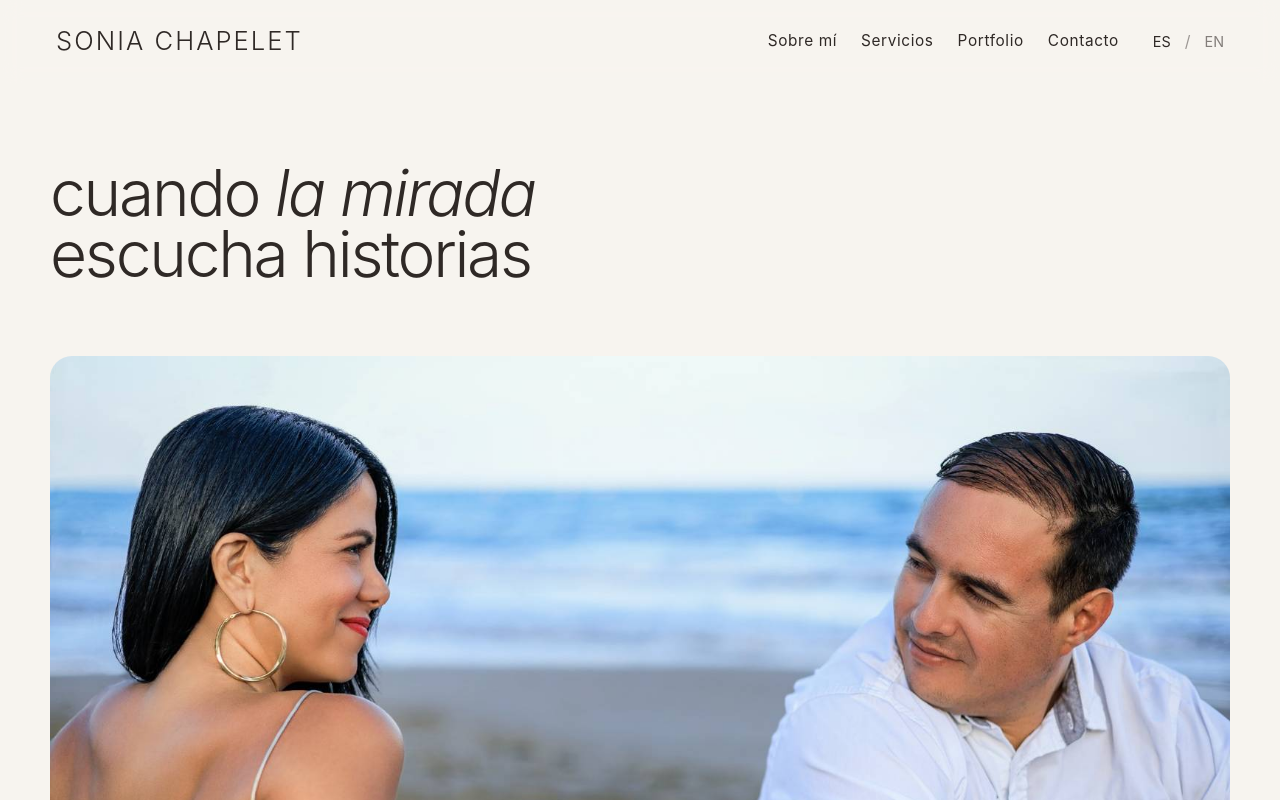
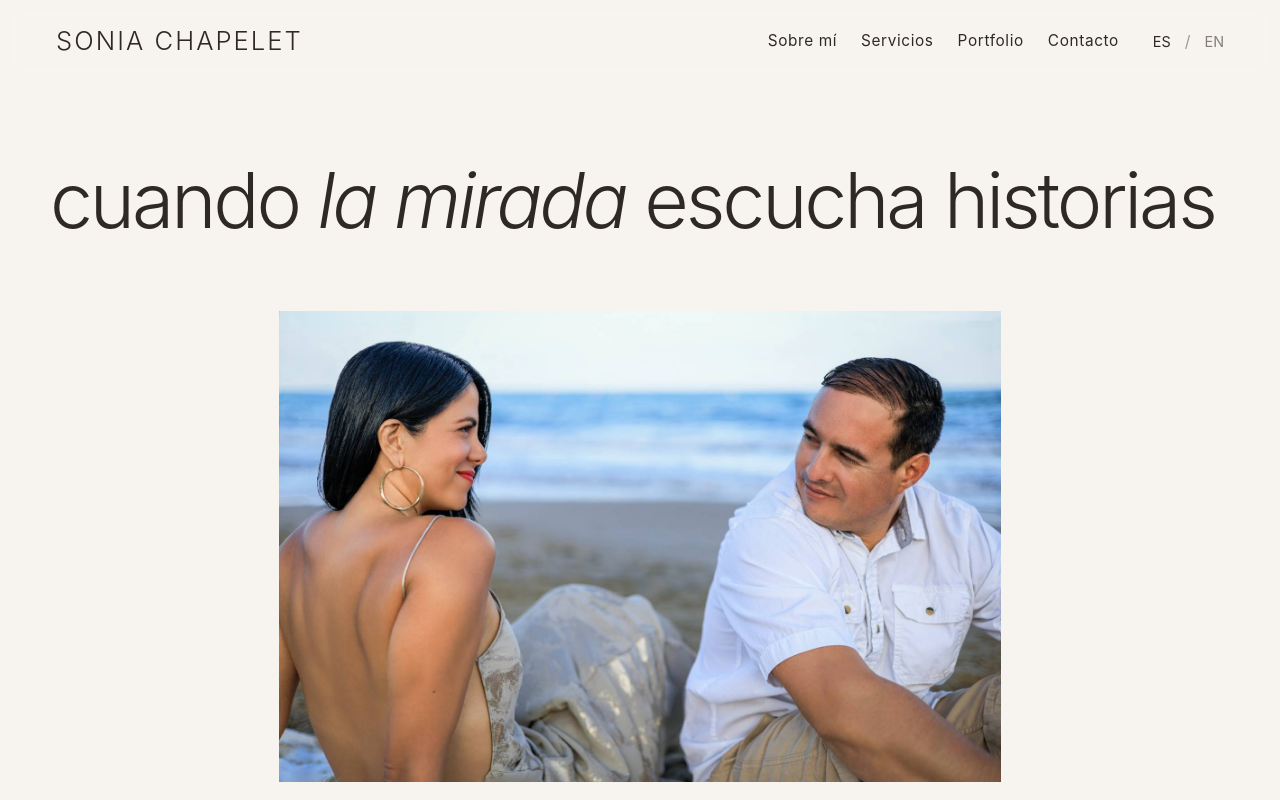
Before and after one commit to soniachapelet-netizen/sonia-chapelet-web-vwuw, a React (Vite) app: page / in a window 1280 px wide. Shown: the top 800 px of the page. Built offline with nearby package versions, Linux system fonts and the light colour scheme.

Commit message:
Ajustar home: frase y portada completa

```diff
--- a/src/App.css
+++ b/src/App.css
@@ -151,9 +151,10 @@ a {
 }
 
 .home-view {
-  min-height: calc(100vh - var(--header-height));
-  display: flex;
-  flex-direction: column;
+  height: calc(100vh - var(--header-height));
+  display: grid;
+  grid-template-rows: auto 1fr;
+  overflow: hidden;
 }
 
 .inner-view {
@@ -167,15 +168,15 @@ a {
 .hero-top {
   width: min(var(--container), calc(100% - 40px));
   margin: 0 auto;
-  padding: 26px 0 18px;
+  padding: 18px 0 12px;
 }
 
 .hero-quote {
-  font-size: clamp(2.2rem, 5vw, 5rem);
-  line-height: 0.95;
+  font-size: clamp(3.2rem, 6vw, 5.4rem);
+  line-height: 0.9;
   font-weight: 300;
-  letter-spacing: -0.035em;
-  max-width: 13ch;
+  letter-spacing: -0.04em;
+  max-width: none;
 }
 
 .hero-quote span {
@@ -185,18 +186,15 @@ a {
 .hero-stage {
   width: min(var(--container), calc(100% - 40px));
   margin: 0 auto;
-  flex: 1 1 auto;
-  display: flex;
-  align-items: stretch;
-  padding-bottom: 26px;
   min-height: 0;
+  height: 100%;
+  padding-bottom: 18px;
 }
 
 .hero-main-image {
   width: 100%;
-  min-height: 56vh;
   height: 100%;
-  object-fit: cover;
+  object-fit: contain;
   object-position: center;
   border-radius: 22px;
 }
@@ -447,13 +445,13 @@ a {
   }
 
   .hero-top {
-    padding: 18px 0 14px;
-  }
+  padding: 12px 0 10px;
+}
 
   .hero-quote {
-    font-size: clamp(2rem, 10vw, 3.2rem);
-    max-width: 10ch;
-  }
+  font-size: clamp(2.4rem, 9vw, 3.6rem);
+  max-width: none;
+}
 
   .hero-main-image {
     min-height: 46vh;
```
